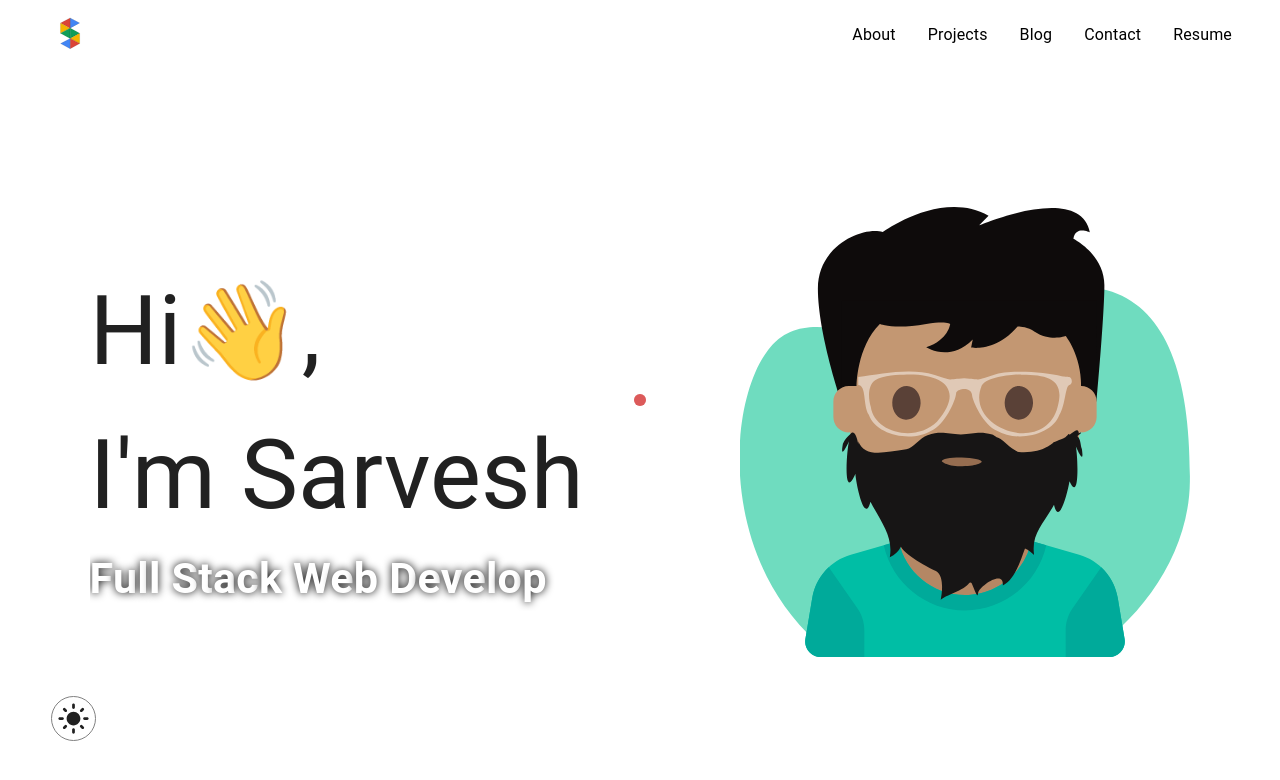
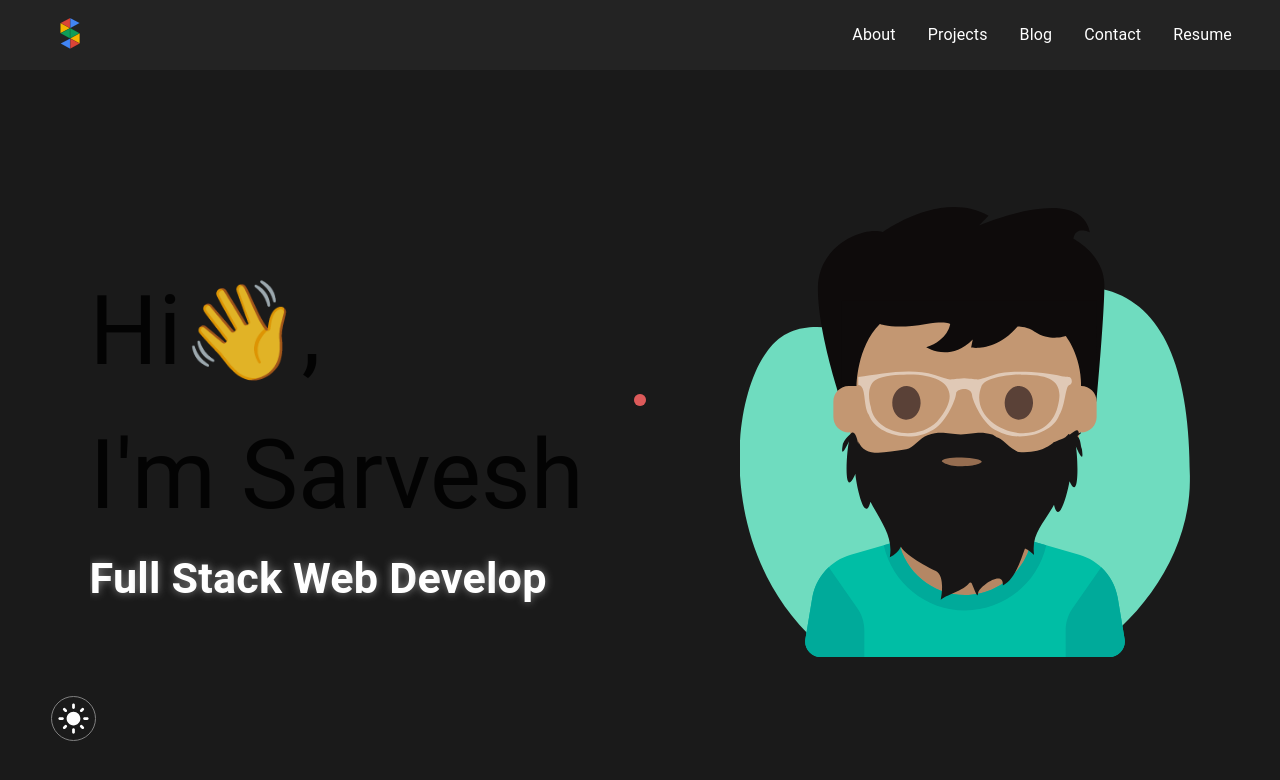
Before and after one commit to sarveshh/sarveshh.github.io, a React (Create React App) app: page / in a window 1280 px wide. Shown: the top 780 px of the page. Built offline with nearby package versions, Linux system fonts and the light colour scheme; what google-maps-react would draw is missing.

Commit message:
Hero Nightmode issues

```diff
--- a/src/App.js
+++ b/src/App.js
@@ -23,7 +23,14 @@ function App() {
     palette: {
       mode: themeValue,
       background: {
-        // default: themepalette === "light" ? "#fafafa" : "#1a1a1a",
+        default: themeValue === "light" ? "#fafafa" : "#1a1a1a",
+        navbar: themeValue === "light" ? "white" : "#232323",
+      },
+      textColor: {
+        default: themeValue === "light" ? "black" : "white",
+      },
+      typewriter: {
+        shadow: themeValue === "light" ? "0 0 0.5rem #000" : "0 0 0.5rem grey",
       },
     },
   });
--- a/src/components/Hero/HeroStyles.js
+++ b/src/components/Hero/HeroStyles.js
@@ -8,6 +8,7 @@ export const HeroContainer = styled("div")(({ theme }) => ({
   justifyContent: "space-between",
   padding: "7vw",
   alignItems: "center",
+  background: theme.palette.background.default,
 }));
 
 export const LetterAnimate = styled("span")(({ theme }) => ({
@@ -23,6 +24,6 @@ export const TypewriterComponent = styled("div")(({ theme }) => ({
   fontWeight: "bold",
   color: "#fff",
   overflow: "hidden",
-  textShadow: "0 0 0.5rem #000",
+  textShadow: `${theme.palette.typewriter.shadow}`,
   animation: "typewriter 1s steps(30) 1s 1 normal both",
 }));
--- a/src/components/Navbar/NavbarStyles.js
+++ b/src/components/Navbar/NavbarStyles.js
@@ -9,13 +9,14 @@ export const Nav = styled("nav")(({ theme, navbar }) => ({
   zIndex: 100,
   position: "relative",
   width: "100%",
-  background: navbar === "true" ? "red" : "transparent",
+  // background: navbar === "true" ? "red" : "transparent",
+  background: theme.palette.background.navbar,
 }));
 
 export const Link = styled(NavLink)(({ theme }) => ({
   textDecoration: "none",
   display: "flex",
-  color: "black",
+  color: theme.palette.textColor.default,
   alignItems: "center",
   padding: "0 1rem",
   height: "100%",
--- a/src/components/NightModeIcon/NightModeIcon.js
+++ b/src/components/NightModeIcon/NightModeIcon.js
@@ -4,6 +4,7 @@ import { IconContext } from "react-icons/lib";
 import { toggleMode } from "../../store/nightmodeSlice";
 import { useDispatch } from "react-redux";
 import { styled } from "@mui/material/styles";
+import { useSelector } from "react-redux";
 
 const NightModeContainer = styled("nav")(({ theme }) => ({
   zIndex: "10000",
@@ -12,11 +13,12 @@ const NightModeContainer = styled("nav")(({ theme }) => ({
   left: "4vw",
 }));
 
-const NightModeIcon = (theme) => {
+const NightModeIcon = () => {
   const dispatch = useDispatch();
   const themeChangeHandler = () => {
     dispatch(toggleMode());
   };
+  const themeValue = useSelector((state) => state.nightmode.darkmode);
 
   return (
     <>
@@ -30,10 +32,11 @@ const NightModeIcon = (theme) => {
               borderRadius: "50%",
               border: "1px solid grey",
               padding: "5px",
+              color: themeValue === "light" ? "#000" : "#fff",
             },
           }}
         >
-          {theme === "light" ? <MdDarkMode /> : <MdLightMode />}
+          {themeValue === "light" ? <MdDarkMode /> : <MdLightMode />}
         </IconContext.Provider>
       </NightModeContainer>
     </>
--- a/src/store/nightmodeSlice.js
+++ b/src/store/nightmodeSlice.js
@@ -1,7 +1,7 @@
 import { createSlice } from "@reduxjs/toolkit";
 
 const initialState = {
-  mode: "light",
+  mode: "dark",
 };
 
 const nightmodeSlice = createSlice({
```
